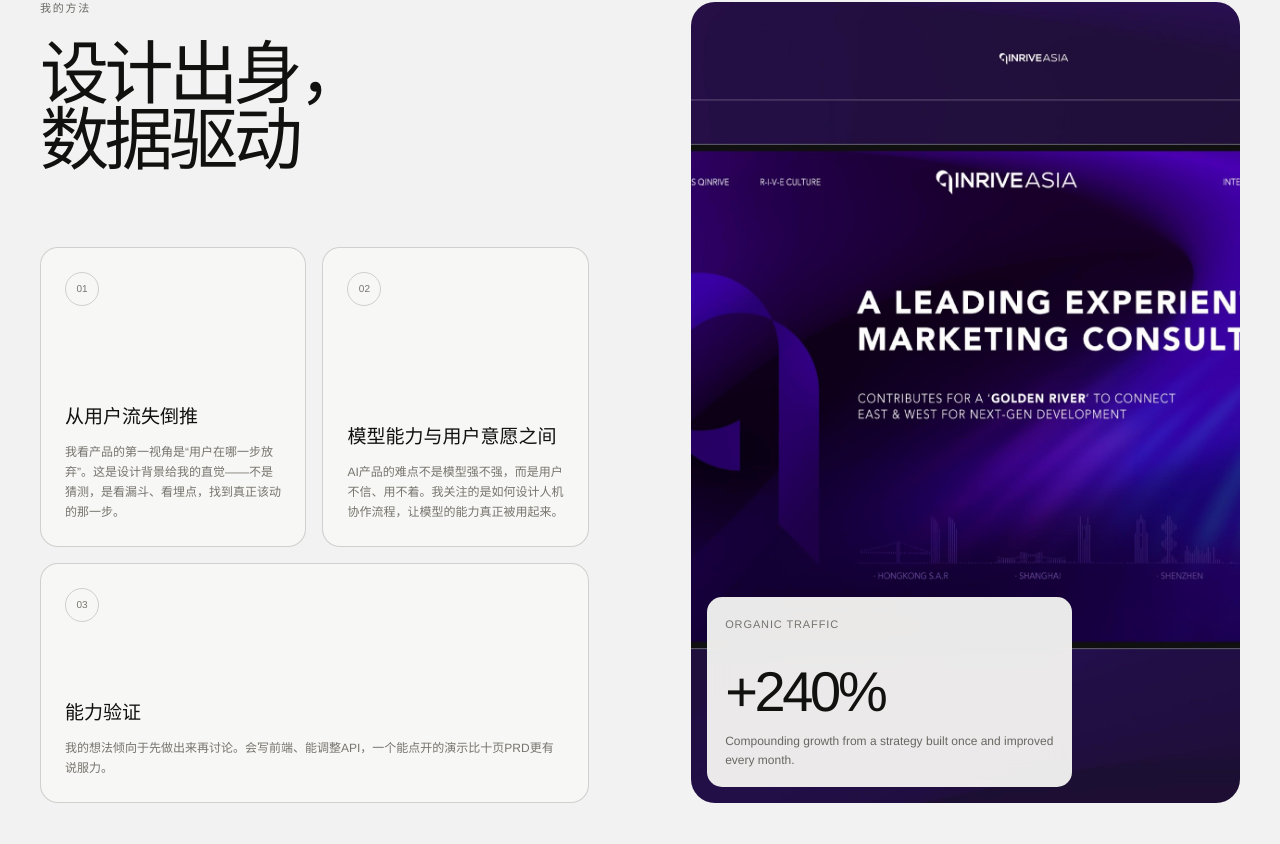
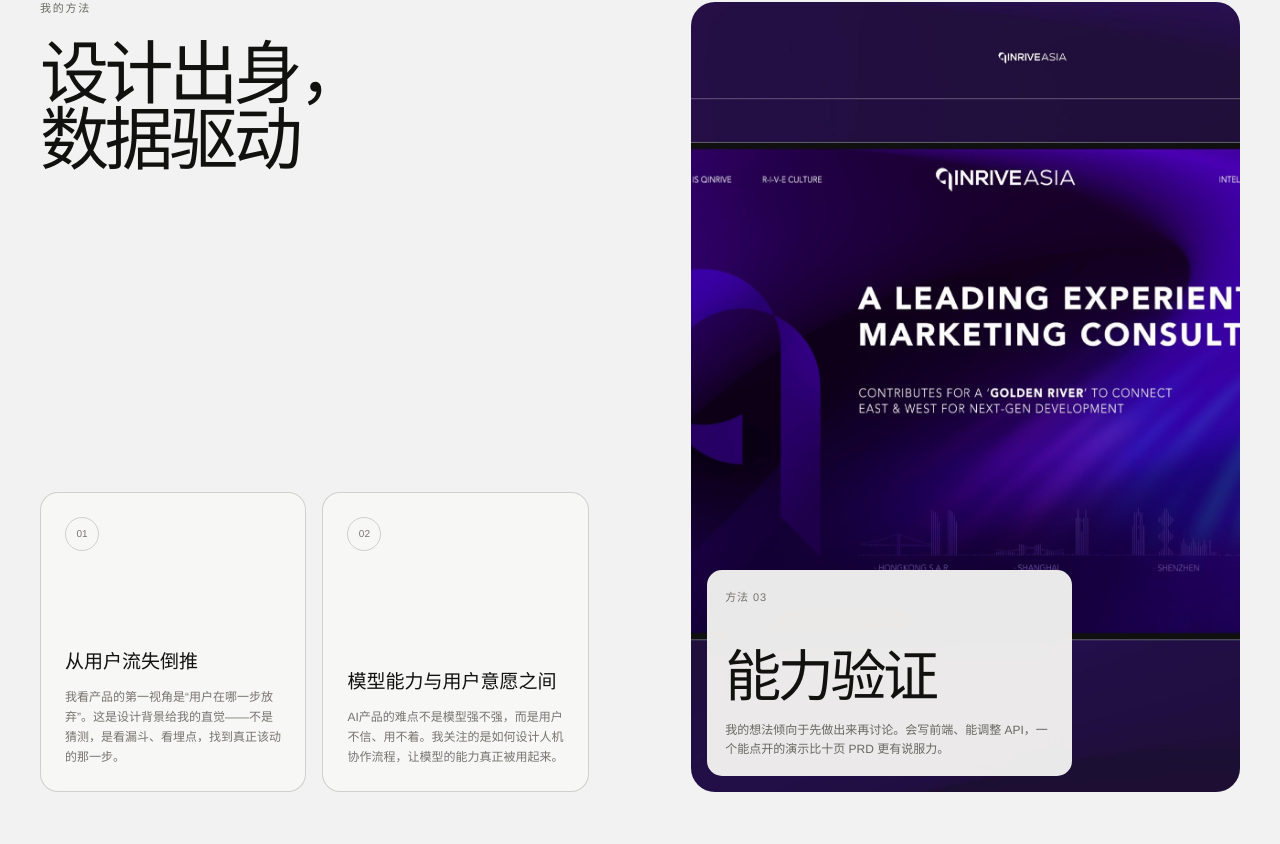
Before and after one commit to Miaaaa857/profile, a React (Vite) app: page /about in a window 1280 px wide. Shown: the part 2136-2980 px from the top of the page. Built offline with nearby package versions, Linux system fonts and the light colour scheme; a web font is replaced by a local one.

Commit message:
Move third methodology card to visual

```diff
--- a/src/components/AelixaAbout.jsx
+++ b/src/components/AelixaAbout.jsx
@@ -15,11 +15,6 @@ const approachCards = [
     index: '02',
     title: '模型能力与用户意愿之间',
     text: 'AI产品的难点不是模型强不强，而是用户不信、用不着。我关注的是如何设计人机协作流程，让模型的能力真正被用起来。',
-  },
-  {
-    index: '03',
-    title: '能力验证',
-    text: '我的想法倾向于先做出来再讨论。会写前端、能调整API，一个能点开的演示比十页PRD更有说服力。',
   },
 ]
 
@@ -123,9 +118,9 @@ export default function AelixaAbout() {
           <figure className="aa-approach__visual" data-reveal>
             <img src="/media/portfolio/page-39.jpg" alt="Strategy and product design work" />
             <figcaption>
-              <span>Organic traffic</span>
-              <strong>+240%</strong>
-              <p>Compounding growth from a strategy built once and improved every month.</p>
+              <span>方法 03</span>
+              <strong>能力验证</strong>
+              <p>我的想法倾向于先做出来再讨论。会写前端、能调整 API，一个能点开的演示比十页 PRD 更有说服力。</p>
             </figcaption>
           </figure>
         </div>
--- a/src/styles/global.css
+++ b/src/styles/global.css
@@ -367,7 +367,6 @@ i { font-style: normal; }
 .aa-approach__intro { max-width: 530px; margin-top: 40px; color: #605e58; font-size: clamp(15px, 1.15vw, 18px); line-height: 1.8; }
 .aa-approach__cards { margin-top: auto; padding-top: 74px; display: grid; grid-template-columns: 1fr 1fr; gap: 16px; }
 .aa-approach-card { min-height: 300px; padding: 24px; display: flex; flex-direction: column; border: 1px solid var(--line); border-radius: 18px; background: #f7f7f5; }
-.aa-approach-card:nth-child(3) { grid-column: 1 / -1; min-height: 240px; }
 .aa-approach-card > span { width: 34px; height: 34px; display: grid; place-items: center; border: 1px solid var(--line); border-radius: 50%; color: #77746e; font-size: 10px; }
 .aa-approach-card h3 { margin-top: auto; font-size: clamp(19px, 1.45vw, 25px); line-height: 1.15; font-weight: 500; }
 .aa-approach-card p { margin-top: 14px; color: #77746e; font-size: 12px; line-height: 1.65; }
@@ -553,7 +552,6 @@ i { font-style: normal; }
   .aa-results__lead .aa-section-title h2 { font-size: 48px; }
   .aa-results__lead > p, .aa-results__copy { font-size: 20px; }
   .aa-approach__cards { grid-template-columns: 1fr; }
-  .aa-approach-card:nth-child(3) { grid-column: auto; }
   .aa-approach-card { min-height: 265px; }
   .aa-approach__visual { min-height: 560px; border-radius: 16px; }
   .aa-career__heading { grid-template-columns: 1fr; gap: 40px; }
```
